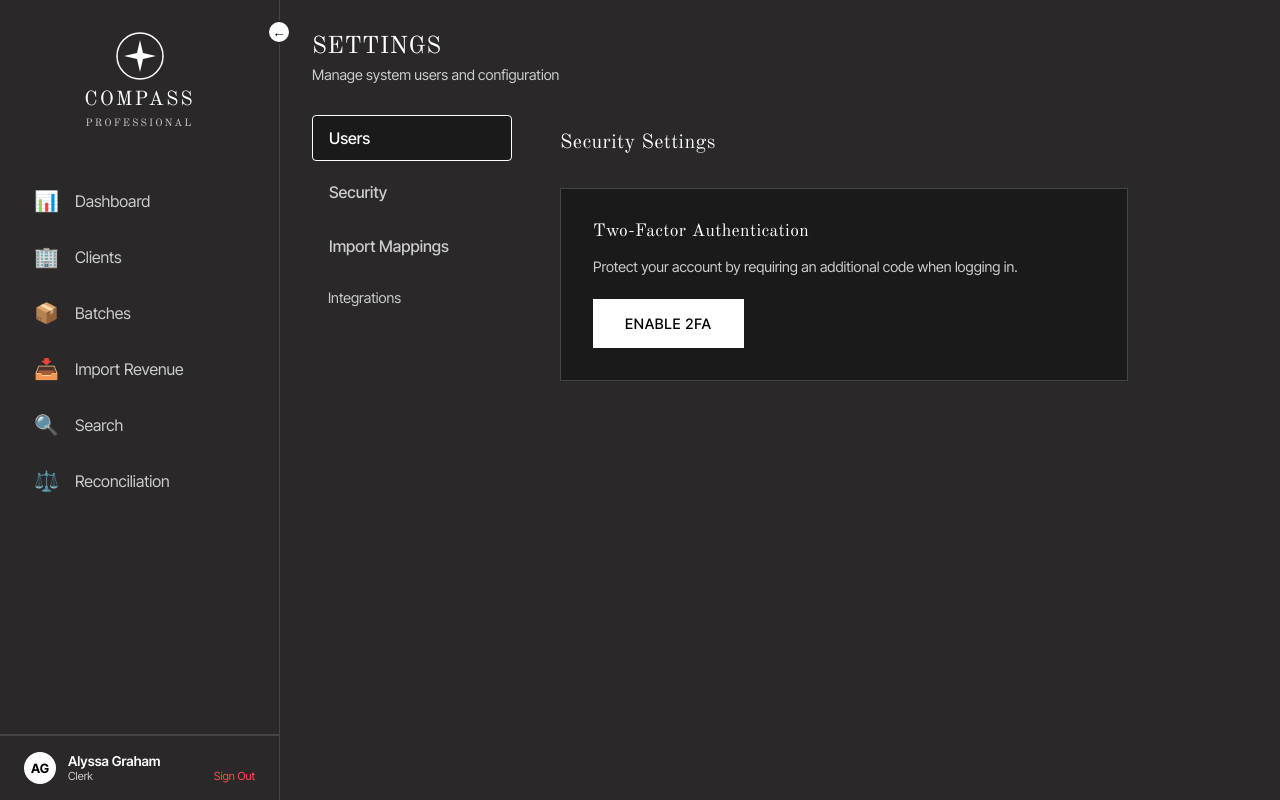
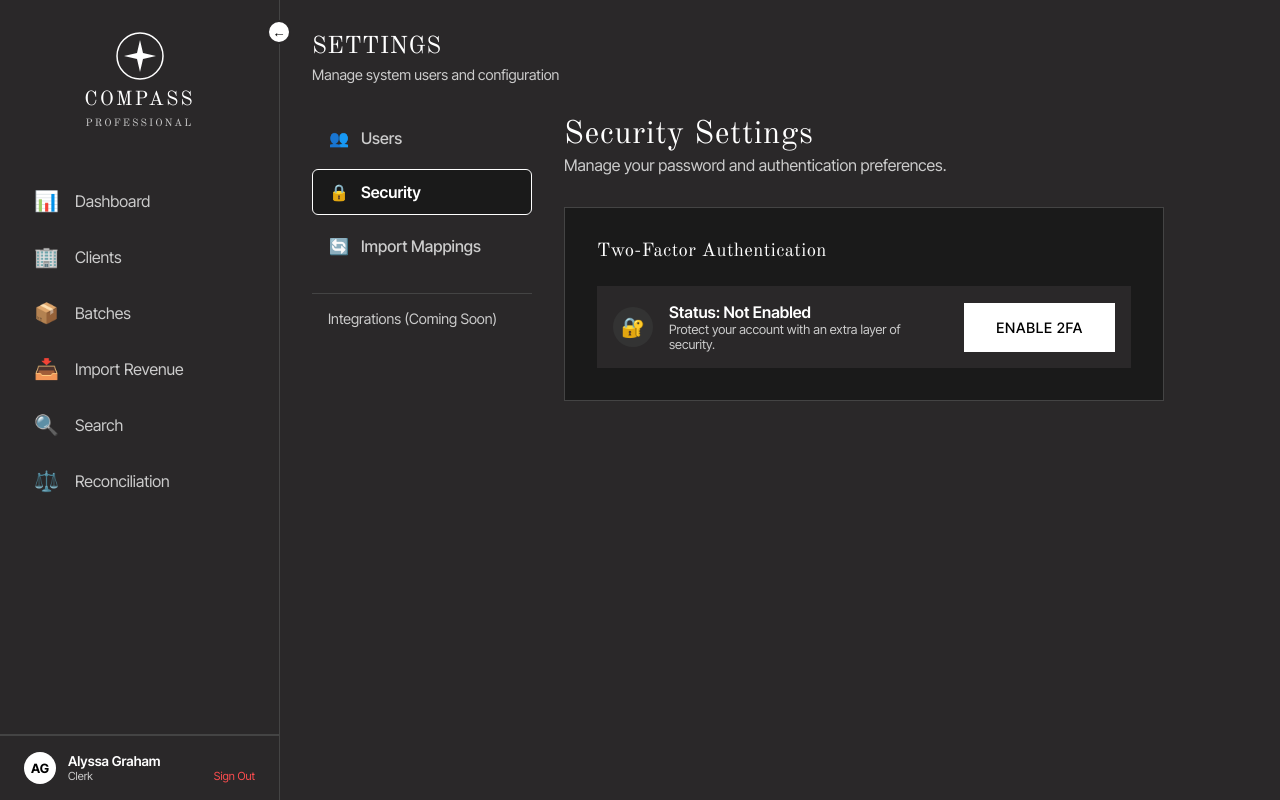
Before and after one commit to tarnowskisean-beep/cage-database, a Next.js app: page /settings/security in a window 1280 px wide. Built offline with nearby package versions, Linux system fonts and the light colour scheme; no server answers.

Commit message:
Feat: Refine Settings UI and Navigation

```diff
--- a/app/settings/layout.tsx
+++ b/app/settings/layout.tsx
@@ -1,57 +1,70 @@
+"use client";
+
 import React from 'react';
+import Link from 'next/link';
+import { usePathname } from 'next/navigation';
 
 export default function SettingsLayout({
     children,
 }: {
     children: React.ReactNode;
 }) {
+    const pathname = usePathname();
+
+    const isActive = (path: string) => pathname === path;
+
     return (
         <div style={{ display: 'flex', flexDirection: 'column', height: '100%' }}>
-            <div className="page-header">
+            <div className="page-header" style={{ marginBottom: '2rem' }}>
                 <div>
                     <h1 style={{ fontSize: '1.5rem', marginBottom: '0.25rem' }}>SETTINGS</h1>
                     <p style={{ color: 'var(--color-text-muted)', fontSize: '0.9rem' }}>Manage system users and configuration</p>
                 </div>
             </div>
 
-            <div style={{ display: 'flex', gap: '2rem', height: '100%' }}>
+            <div style={{ display: 'flex', gap: '2rem', height: '100%', alignItems: 'flex-start' }}>
                 {/* Settings Sidebar */}
-                <div style={{ width: '200px', display: 'flex', flexDirection: 'column', gap: '0.5rem' }}>
-                    <a href="/settings/users" style={{
-                        padding: '0.75rem 1rem', background: 'var(--color-bg-surface)',
-                        border: '1px solid var(--color-active)', borderRadius: '4px',
-                        color: 'var(--color-text-main)', fontWeight: 500, textDecoration: 'none'
-                    }}>
-                        Users
-                    </a>
-                    <a href="/settings/security" style={{
-                        padding: '0.75rem 1rem', background: 'transparent',
-                        border: '1px solid transparent', borderRadius: '4px',
-                        color: 'var(--color-text-muted)', fontWeight: 500, textDecoration: 'none'
-                    }}>
-                        Security
-                    </a>
-                    <a href="/settings/mappings" style={{
-                        padding: '0.75rem 1rem', background: 'transparent',
-                        border: '1px solid transparent', borderRadius: '4px',
-                        color: 'var(--color-text-muted)', fontWeight: 500, textDecoration: 'none'
-                    }}>
-                        Import Mappings
-                    </a>
+                <div style={{ width: '220px', display: 'flex', flexDirection: 'column', gap: '0.5rem', flexShrink: 0 }}>
+                    <SettingsLink href="/settings/users" label="Users" active={isActive('/settings/users')} icon="👥" />
+                    <SettingsLink href="/settings/security" label="Security" active={isActive('/settings/security')} icon="🔒" />
+                    <SettingsLink href="/settings/mappings" label="Import Mappings" active={isActive('/settings/mappings')} icon="🔄" />
+
                     {/* Placeholder for future settings */}
                     <div style={{
                         padding: '0.75rem 1rem', color: 'var(--color-text-muted)',
-                        fontSize: '0.9rem', cursor: 'not-allowed'
+                        fontSize: '0.9rem', cursor: 'not-allowed', marginTop: '1rem',
+                        borderTop: '1px solid var(--color-border)', paddingTop: '1rem'
                     }}>
-                        Integrations
+                        Integrations (Coming Soon)
                     </div>
                 </div>
 
                 {/* Content Area */}
-                <div style={{ flex: 1 }}>
+                <div style={{ flex: 1, minWidth: 0 }}>
                     {children}
                 </div>
             </div>
         </div>
     );
 }
+
+function SettingsLink({ href, label, active, icon }: { href: string, label: string, active: boolean, icon: string }) {
+    return (
+        <Link href={href} style={{
+            padding: '0.75rem 1rem',
+            background: active ? 'var(--color-bg-surface)' : 'transparent',
+            border: active ? '1px solid var(--color-active)' : '1px solid transparent',
+            borderRadius: '6px',
+            color: active ? 'var(--color-text-main)' : 'var(--color-text-muted)',
+            fontWeight: active ? 600 : 500,
+            textDecoration: 'none',
+            display: 'flex',
+            alignItems: 'center',
+            gap: '0.75rem',
+            transition: 'all 0.2s ease'
+        }}>
+            <span>{icon}</span>
+            <span>{label}</span>
+        </Link>
+    );
+}
--- a/app/settings/security/page.tsx
+++ b/app/settings/security/page.tsx
@@ -1,93 +1,33 @@
-'use client';
+"use client";
 
-import { useState } from 'react';
-import QRCode from 'qrcode';
+import { useSession } from "next-auth/react";
 
-export default function SecuritySettingsPage() {
-    const [step, setStep] = useState<'init' | 'setup' | 'success'>('init');
-    const [qrUrl, setQrUrl] = useState('');
-    const [secret, setSecret] = useState('');
-    const [token, setToken] = useState('');
-    const [error, setError] = useState('');
-
-    const startSetup = async () => {
-        const res = await fetch('/api/auth/2fa/setup', { method: 'POST' });
-        if (res.ok) {
-            const data = await res.json();
-            setSecret(data.secret);
-            const url = await QRCode.toDataURL(data.otpauth);
-            setQrUrl(url);
-            setStep('setup');
-        } else {
-            alert('Failed to start setup');
-        }
-    };
-
-    const verifyAndEnable = async () => {
-        const res = await fetch('/api/auth/2fa/setup', {
-            method: 'PUT',
-            headers: { 'Content-Type': 'application/json' },
-            body: JSON.stringify({ token, secret })
-        });
-
-        if (res.ok) {
-            setStep('success');
-        } else {
-            setError('Invalid Code. Please try again.');
-        }
-    };
+export default function SecurityPage() {
+    const { data: session } = useSession();
 
     return (
-        <div style={{ padding: '1rem', maxWidth: '600px' }}>
-            <h2 style={{ fontSize: '1.25rem', marginBottom: '2rem' }}>Security Settings</h2>
+        <div>
+            <div style={{ marginBottom: '2rem' }}>
+                <h1>Security Settings</h1>
+                <p style={{ color: 'var(--color-text-muted)' }}>Manage your password and authentication preferences.</p>
+            </div>
 
-            <div className="glass-panel" style={{ padding: '2rem' }}>
-                <h3 style={{ fontSize: '1.1rem', marginBottom: '1rem' }}>Two-Factor Authentication</h3>
-                <p style={{ color: 'var(--color-text-muted)', marginBottom: '1.5rem', fontSize: '0.9rem' }}>
-                    Protect your account by requiring an additional code when logging in.
-                </p>
+            <div className="glass-panel" style={{ padding: '2rem', maxWidth: '600px' }}>
+                <h3 style={{ marginBottom: '1.5rem' }}>Two-Factor Authentication</h3>
 
-                {step === 'init' && (
-                    <button onClick={startSetup} className="btn-primary">
-                        Enable 2FA
-                    </button>
-                )}
-
-                {step === 'setup' && (
-                    <div style={{ display: 'flex', flexDirection: 'column', alignItems: 'center', gap: '1.5rem' }}>
-                        <div style={{ background: 'white', padding: '1rem', borderRadius: '8px' }}>
-                            <img src={qrUrl} alt="2FA QR Code" width={200} height={200} />
-                        </div>
-                        <div style={{ textAlign: 'center' }}>
-                            <p style={{ fontSize: '0.9rem', marginBottom: '0.5rem' }}>Scan this code with your authenticator app</p>
-                            <p style={{ fontSize: '0.8rem', color: 'var(--color-text-muted)', fontFamily: 'monospace' }}>Secret: {secret}</p>
-                        </div>
-
-                        <div style={{ width: '100%' }}>
-                            <input
-                                className="input-field"
-                                placeholder="Enter 6-digit code"
-                                value={token}
-                                onChange={e => setToken(e.target.value)}
-                                style={{ textAlign: 'center', letterSpacing: '0.2em', fontSize: '1.2rem' }}
-                            />
-                            {error && <p style={{ color: 'var(--color-error)', fontSize: '0.8rem', marginTop: '0.5rem', textAlign: 'center' }}>{error}</p>}
-                        </div>
-
-                        <div style={{ display: 'flex', gap: '1rem', width: '100%' }}>
-                            <button onClick={() => setStep('init')} style={{ flex: 1, padding: '1rem', background: 'transparent', border: '1px solid var(--color-border)', color: 'var(--color-text-main)', cursor: 'pointer' }}>Cancel</button>
-                            <button onClick={verifyAndEnable} className="btn-primary" style={{ flex: 1 }}>Verify & Enable</button>
-                        </div>
+                <div style={{ display: 'flex', alignItems: 'center', gap: '1rem', padding: '1rem', background: 'var(--color-bg-base)', borderRadius: 'var(--radius-md)' }}>
+                    <div style={{
+                        width: '40px', height: '40px', borderRadius: '50%', background: 'var(--color-bg-elevated)',
+                        display: 'flex', alignItems: 'center', justifyContent: 'center', fontSize: '1.2rem'
+                    }}>
+                        🔐
                     </div>
-                )}
-
-                {step === 'success' && (
-                    <div style={{ textAlign: 'center', padding: '2rem 0' }}>
-                        <div style={{ fontSize: '3rem', marginBottom: '1rem' }}>✅</div>
-                        <h4 style={{ fontSize: '1.2rem', marginBottom: '0.5rem' }}>2FA Enabled!</h4>
-                        <p style={{ color: 'var(--color-text-muted)' }}>Your account is now more secure.</p>
+                    <div style={{ flex: 1 }}>
+                        <div style={{ fontWeight: 600 }}>Status: Not Enabled</div>
+                        <div style={{ fontSize: '0.8rem', color: 'var(--color-text-muted)' }}>Protect your account with an extra layer of security.</div>
                     </div>
-                )}
+                    <button className="btn-primary" disabled>Enable 2FA</button>
+                </div>
             </div>
         </div>
     );
```
Also changed, not shown: app/settings/users/page.tsx (+29 -2 lines).
